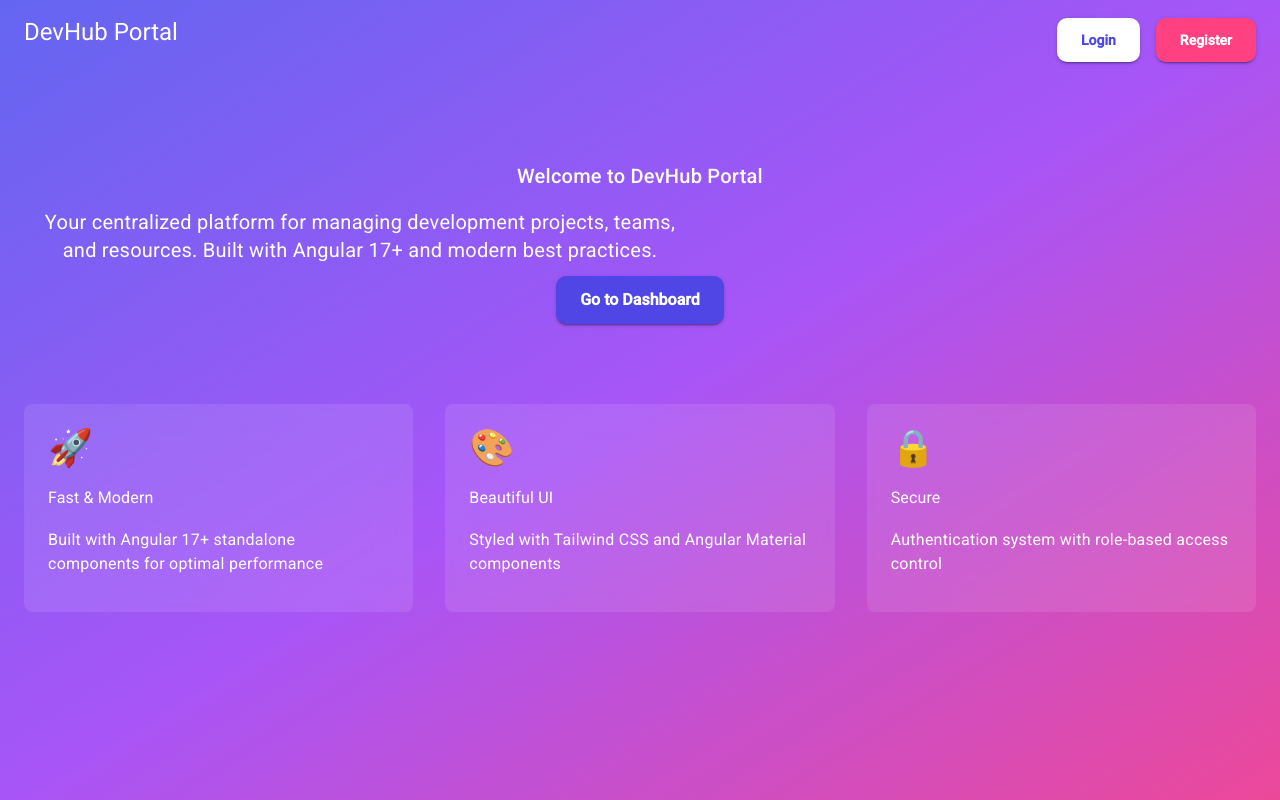
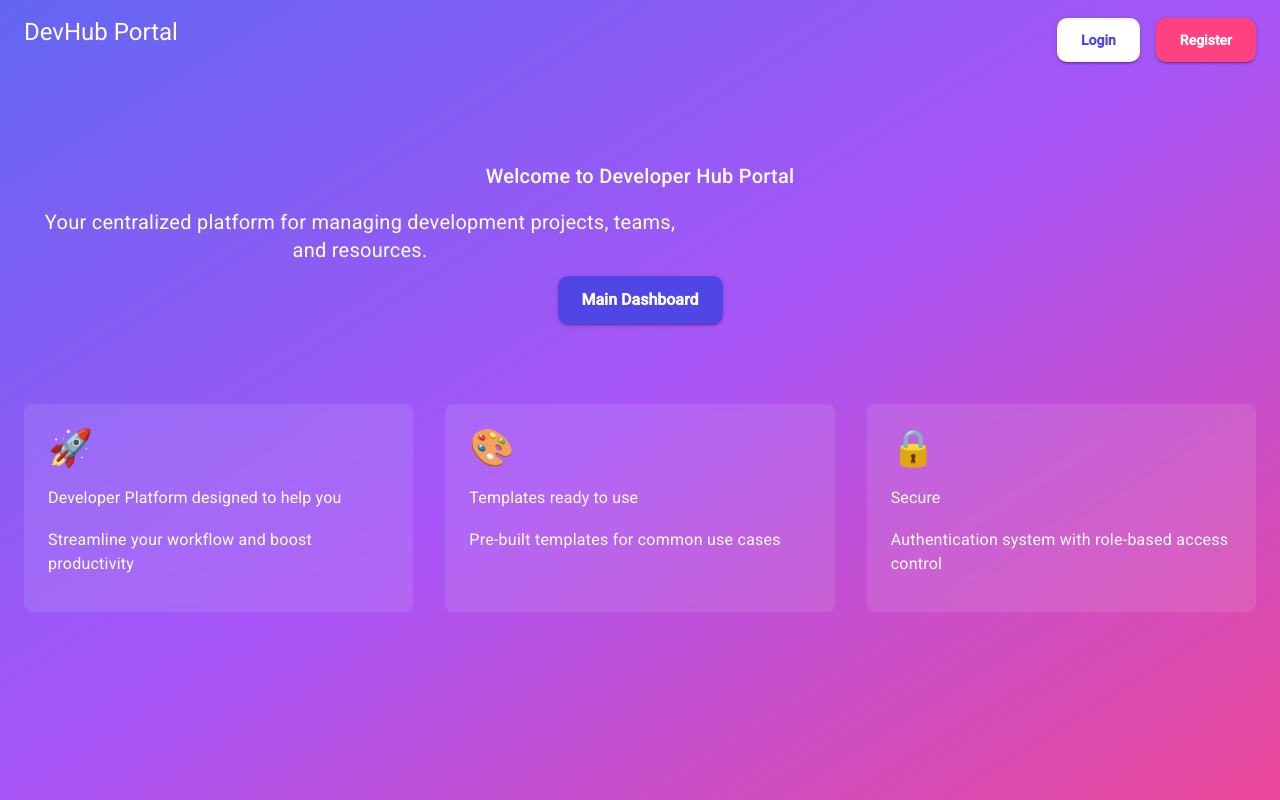
Before and after one commit to DevHub-xs/devhub-portal, an Angular app: page /home in a window 1280 px wide. Built offline with nearby package versions, Linux system fonts and the light colour scheme.

Commit message:
Update home component content and improve messaging for clarity

```diff
--- a/src/app/features/home/home.component.html
+++ b/src/app/features/home/home.component.html
@@ -14,14 +14,13 @@
   <div class="w-full px-6 py-12 md:py-20">
     <div class="container mx-auto">
       <div class="text-center text-white">
-        <h2 class="text-3xl md:text-5xl font-bold mb-6">Welcome to DevHub Portal</h2>
+        <h2 class="text-3xl md:text-5xl font-bold mb-6">Welcome to Developer Hub Portal</h2>
         <p class="text-lg md:text-xl mb-8 max-w-2xl mx-auto px-4">
           Your centralized platform for managing development projects, teams, and resources.
-          Built with Angular 17+ and modern best practices.
         </p>
         <div class="flex justify-center">
           <button mat-raised-button routerLink="/dashboard" color="primary" class="!text-base !px-8 !py-3">
-            Go to Dashboard
+            Main Dashboard
           </button>
         </div>
       </div>
@@ -29,13 +28,13 @@
       <div class="mt-16 md:mt-20 grid grid-cols-1 md:grid-cols-3 gap-6 md:gap-8">
         <div class="bg-white/10 backdrop-blur-lg rounded-lg p-6 text-white hover:bg-white/20 transition-all">
           <div class="text-4xl mb-4">🚀</div>
-          <h3 class="text-xl font-bold mb-2">Fast & Modern</h3>
-          <p class="text-sm md:text-base">Built with Angular 17+ standalone components for optimal performance</p>
+          <h3 class="text-xl font-bold mb-2">Developer Platform designed to help you</h3>
+          <p class="text-sm md:text-base">Streamline your workflow and boost productivity</p>
         </div>
         <div class="bg-white/10 backdrop-blur-lg rounded-lg p-6 text-white hover:bg-white/20 transition-all">
           <div class="text-4xl mb-4">🎨</div>
-          <h3 class="text-xl font-bold mb-2">Beautiful UI</h3>
-          <p class="text-sm md:text-base">Styled with Tailwind CSS and Angular Material components</p>
+          <h3 class="text-xl font-bold mb-2">Templates ready to use</h3>
+          <p class="text-sm md:text-base">Pre-built templates for common use cases</p>
         </div>
         <div class="bg-white/10 backdrop-blur-lg rounded-lg p-6 text-white hover:bg-white/20 transition-all">
           <div class="text-4xl mb-4">🔒</div>
```
